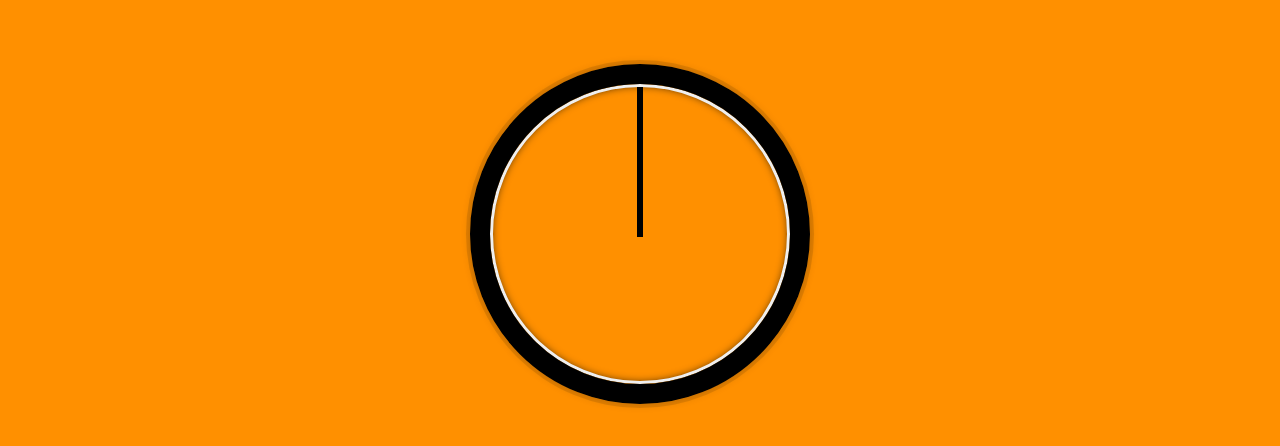
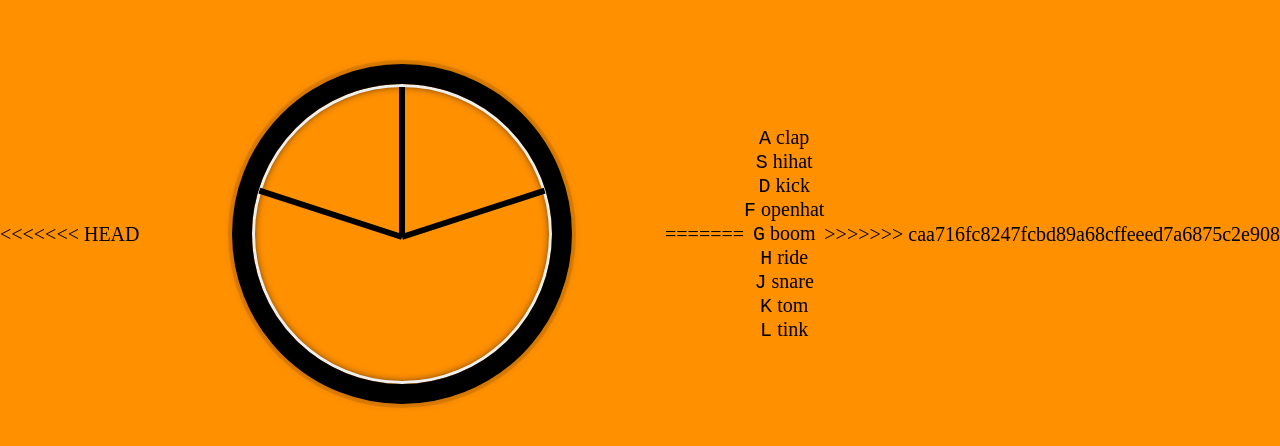
Before and after one commit to Fasara/Clock-with-CSS-and-Javascript, a plain HTML site: page index.html in a window 1280 px wide. Shown: the part 166-612 px from the top of the page. Drawn offline with Linux system fonts and the light colour scheme.

Commit message:
add hours and minutes

```diff
--- a/index.html
+++ b/index.html
@@ -1,4 +1,5 @@
 <!DOCTYPE html>
+<<<<<<< HEAD
 <html lang="en">
 <head>
   <meta charset="UTF-8">
@@ -15,3 +16,121 @@
         <div class="hand second-hand"></div>
       </div>
     </div>
+
+<script>
+
+secondHand = document.querySelector('.second-hand');
+minuteHand = document.querySelector('.min-hand');
+hourHand = document.querySelector('.hour-hand');
+
+function setDate() {
+  const now = new Date();
+
+  const seconds = now.getSeconds();
+  const secondsDegrees = ((seconds / 60) * 360) + 90;
+  secondHand.style.transform = `rotate(${secondsDegrees}deg)`;
+
+  const minutes = now.getMinutes();
+  const minutesDegrees = ((minutes / 60) * 360) + 90;
+  minuteHand.style.transform = `rotate(${minutesDegrees}deg)`;
+
+  const hour = now.getHours();
+  const hoursDegrees = ((hours / 12 ) * 360) + 90;
+  hourHand.style.transform = `rotate(${hoursDegrees}deg)`;
+
+}
+
+setInterval(setDate, 1000,);
+setDate();
+
+</script>
+
+</body>
+=======
+<html lang="en" dir="ltr">
+  <head>
+    <meta charset="utf-8">
+    <link rel="stylesheet" href="main-style.css">
+    <title>Javascript Drum</title>
+  </head>
+  <body>
+
+      <div class="keys">
+        <div data-key="65" class="key">
+          <kbd>A</kbd>
+          <span class="sound">clap</span>
+        </div>
+        <div data-key="83" class="key">
+          <kbd>S</kbd>
+          <span class="sound">hihat</span>
+        </div>
+        <div data-key="68" class="key">
+          <kbd>D</kbd>
+          <span class="sound">kick</span>
+        </div>
+        <div data-key="70" class="key">
+          <kbd>F</kbd>
+          <span class="sound">openhat</span>
+        </div>
+        <div data-key="71" class="key">
+          <kbd>G</kbd>
+          <span class="sound">boom</span>
+        </div>
+        <div data-key="72" class="key">
+          <kbd>H</kbd>
+          <span class="sound">ride</span>
+        </div>
+        <div data-key="74" class="key">
+          <kbd>J</kbd>
+          <span class="sound">snare</span>
+        </div>
+        <div data-key="75" class="key">
+          <kbd>K</kbd>
+          <span class="sound">tom</span>
+        </div>
+        <div data-key="76" class="key">
+          <kbd>L</kbd>
+          <span class="sound">tink</span>
+        </div>
+      </div>
+
+      <audio data-key="65" src="sounds/clap.wav"></audio>
+      <audio data-key="83" src="sounds/hihat.wav"></audio>
+      <audio data-key="68" src="sounds/kick.wav"></audio>
+      <audio data-key="70" src="sounds/openhat.wav"></audio>
+      <audio data-key="71" src="sounds/boom.wav"></audio>
+      <audio data-key="72" src="sounds/ride.wav"></audio>
+      <audio data-key="74" src="sounds/snare.wav"></audio>
+      <audio data-key="75" src="sounds/tom.wav"></audio>
+      <audio data-key="76" src="sounds/tink.wav"></audio>
+
+<script>
+
+function playSound (e) {
+  const audio = document.querySelector(`audio[data-key="${e.keyCode}"]`);
+  const key = document.querySelector(`.key[data-key="${e.keyCode}"]`);
+  if (!audio) return;
+
+  audio.currentTime = 0; //rewind to the start
+  audio.play();
+  key.classList.add('playing');
+}
+
+
+function removeTransition(e) {  //this function runs when the transiction ends (removeTransition)
+  if(e.propertyName !== 'transform') return;
+  this.classList.remove('playing');
+
+}
+
+const keys = document.querySelectorAll('.key');
+keys.forEach(key => key.addEventListener('transitionend', removeTransition));
+window.addEventListener('keydown', playSound);
+
+</script>
+
+
+
+  </body>
+</html>
+>>>>>>> caa716fc8247fcbd89a68cffeeed7a6875c2e908
```
